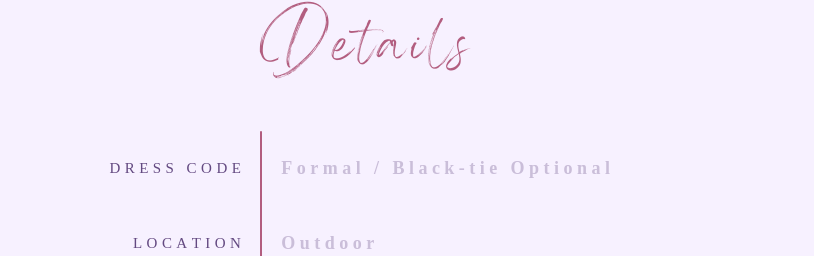
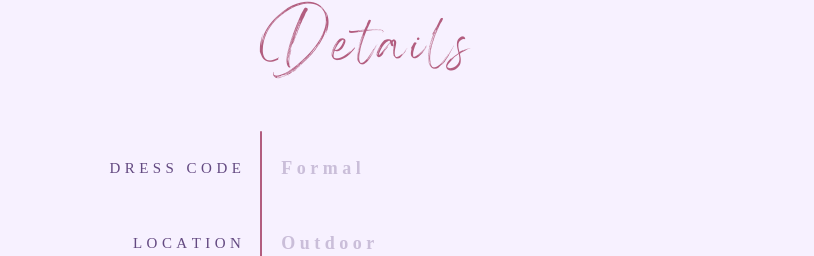
Before and after one commit to SirBepy/wedding-invitation, a React (Vite) app: page / in a window 1280 px wide. Shown: the part 937-1193 px from the top of the page, without its empty margins (273-1087 px from the left). Built offline with nearby package versions, Linux system fonts and the light colour scheme; no server answers.

Commit message:
CONTENT: remove black tie

```diff
--- a/src/sections/Details/Details.jsx
+++ b/src/sections/Details/Details.jsx
@@ -1,7 +1,7 @@
 import "./Details.scss";
 
 const items = [
-  ["Dress Code", "Formal / Black-tie Optional"],
+  ["Dress Code", "Formal"],
   ["Location", "Outdoor"],
   ["Parking", "Parking available at Hotel Storia"],
   ["Transportation", "Shuttle Bus offered to church if preferred"],
--- a/src/sections/Faqs/Faqs.jsx
+++ b/src/sections/Faqs/Faqs.jsx
@@ -7,7 +7,7 @@ const faqCategories = [
     questions: [
       {
         q: "What is the dress code?",
-        a: "Formal, black-tie optional",
+        a: "Formal",
       },
       {
         q: "Can I bring a plus one?",
```
